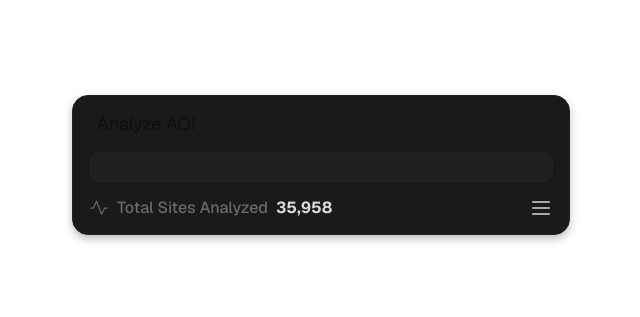
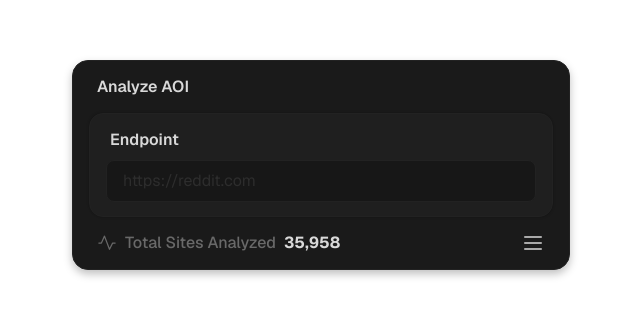
Before and after one commit to deeepsig/aio-tool, a Next.js app: page / in a window 1280 px wide. Shown: the part 235-552 px from the top of the page, without its empty margins (319-959 px from the left). Built offline with nearby package versions, Linux system fonts and the light colour scheme.

Commit message:
Added input section

```diff
--- a/src/app/page.tsx
+++ b/src/app/page.tsx
@@ -6,7 +6,9 @@ export default function Page() {
   return (
     <div className="min-h-screen flex items-center justify-center bg-[var(--background)] font-sans">
       <div className="outer-box space-y-[14px]">
-        <h2 className="ml-2 text-lg">Analyze AOI</h2>
+        <h2 className="px-2 text-base text-[#D9D9D9] font-semibold">
+          Analyze AOI
+        </h2>
         <Main />
         <InfoPanel />
       </div>
--- a/src/components/info-panel/info-panel.tsx
+++ b/src/components/info-panel/info-panel.tsx
@@ -16,7 +16,9 @@ export default function InfoPanel({
   className = '',
 }: InfoPanelProps) {
   return (
-    <div className={`flex items-center justify-between w-full ${className}`}>
+    <div
+      className={`flex items-center justify-between w-full px-2 ${className}`}
+    >
       <Count text={text} count={count} />
       <MenuButton onClick={onMenuClick} />
     </div>
--- a/src/components/main/main.tsx
+++ b/src/components/main/main.tsx
@@ -1,10 +1,15 @@
-// src/components/main/main.tsx
+'use client';
+
+import React, { useState } from 'react';
+import UrlInput from '../url-input/url-input';
+
 export default function Main() {
+  const [url, setUrl] = useState('');
+
   return (
     <div className="inner-box">
-      {/* Your UrlInput, ProcessesPanel, RecommendationCard… */}
-      <div className="text-center text-sm text-gray-400">
-        {/* Inner content goes here… */}
+      <div className="">
+        <UrlInput url={url} onChange={setUrl} />
       </div>
     </div>
   );
--- a/src/components/ui/input/input.tsx
+++ b/src/components/ui/input/input.tsx
@@ -0,0 +1,36 @@
+import React from 'react';
+
+interface InputProps {
+  url: string;
+  onChange: (value: string) => void;
+  placeholder?: string;
+  className?: string;
+}
+
+export default function Input({
+  url,
+  onChange,
+  placeholder = 'https://reddit.com',
+  className = '',
+}: InputProps) {
+  return (
+    <input
+      type="url"
+      value={url}
+      onChange={(e) => onChange(e.target.value)}
+      placeholder={placeholder}
+      className={`
+        w-full
+        px-4 py-2
+        bg-[#171717]
+        border border-[#222222]
+        text-base
+        text-[#444444]
+        rounded-lg
+        focus:ring-2
+        focus:ring-[#666666]
+        ${className}
+      `}
+    />
+  );
+}
--- a/src/components/url-input/url-input.tsx
+++ b/src/components/url-input/url-input.tsx
@@ -0,0 +1,23 @@
+import React from 'react';
+import Input from '../ui/input/input';
+
+interface UrlInputProps {
+  url: string;
+  onChange: (value: string) => void;
+  placeholder?: string;
+  className?: string;
+}
+
+export default function UrlInput({
+  url,
+  onChange,
+  placeholder,
+  className = '',
+}: UrlInputProps) {
+  return (
+    <div className={`space-y-2 ${className}`}>
+      <h3 className="font-semibold text-base px-1 text-[#D9D9D9]">Endpoint</h3>
+      <Input url={url} onChange={onChange} placeholder={placeholder} />
+    </div>
+  );
+}
--- a/src/styles/globals.css
+++ b/src/styles/globals.css
@@ -43,5 +43,5 @@ body {
     -1px -1px 2px rgba(0, 0, 0, 0.1);
   width: 100%;
   padding: 14px 16px;
-  border-radius: 8px;
+  border-radius: 14px;
 }
```
